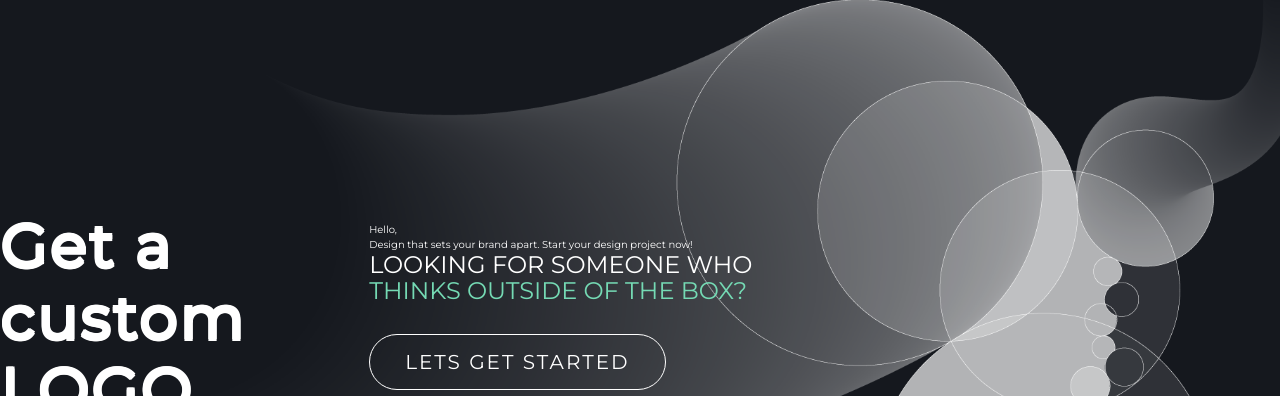
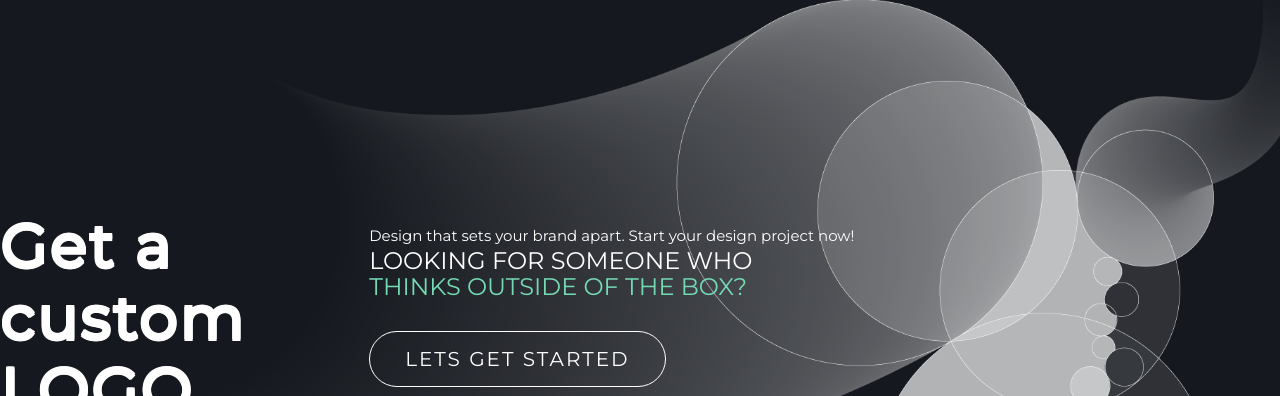
Before and after one commit to G-designthings/website, a plain HTML site: page index.html in a window 1280 px wide. Shown: the part 76-472 px from the top of the page. Drawn offline with Linux system fonts and the light colour scheme; files whose address does not match are found by name; a web font is replaced by a local one.

Commit message:
Update index.html

```diff
--- a/index.html
+++ b/index.html
@@ -202,8 +202,7 @@
         <div class="row">
           <div class="col-lg-12">
             <div class="cont cner desktop-screen">
-              <div style="font-size: 10px; font-weight: 500; color: white">
-                Hello, <br />
+              <div style="font-size: 15px; font-weight: 500; color: white">
                 Design that sets your brand apart. Start your design project now!
               </div>
               <div class="looking">
```
